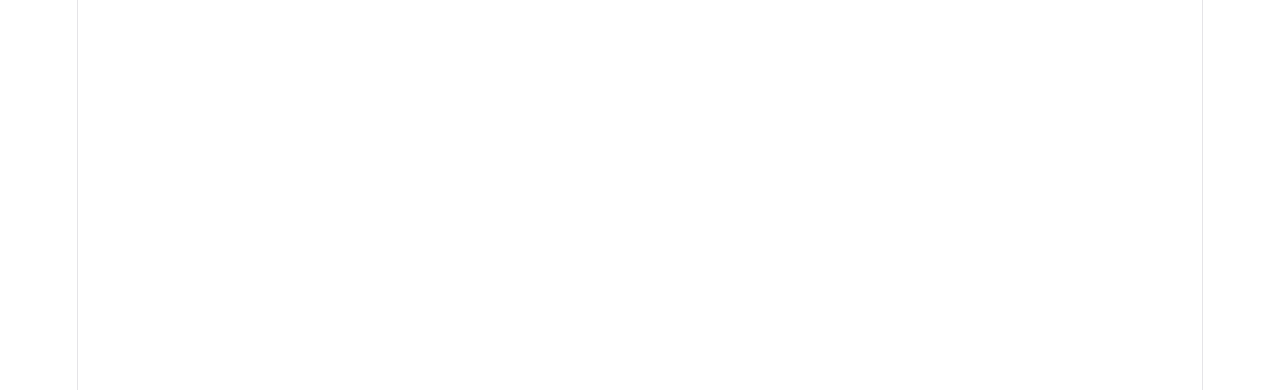
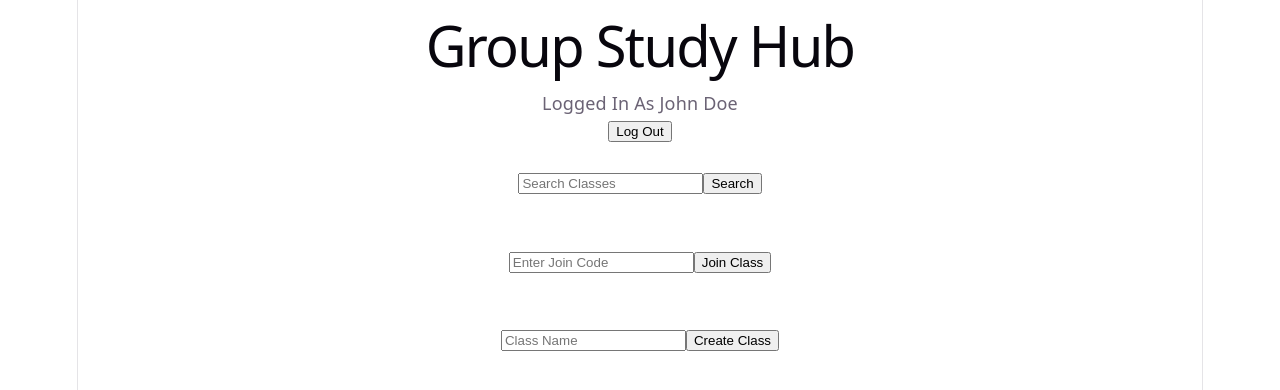
Before and after one commit to ethnlin0-netizen/mern-project, a React (Vite) app in the folder frontend/: page /dashboard in a window 1280 px wide. Before the commit this address had no page. Shown: the top 390 px of the page. Built offline with nearby package versions, Linux system fonts and the light colour scheme.

Commit message:
added dashboard page

```diff
--- a/frontend/src/App.tsx
+++ b/frontend/src/App.tsx
@@ -1,6 +1,7 @@
 import { BrowserRouter, Routes, Route, Navigate } from 'react-router-dom'
-import LoginPage from './pages/LoginPage'
-import RegisterPage from './pages/RegisterPage'
+import LoginPage from './pages/LoginPage.tsx'
+import RegisterPage from './pages/RegisterPage.tsx'
+import DashboardPage from './pages/DashboardPage.tsx'
 
 function App() {
   return (
@@ -9,6 +10,7 @@ function App() {
         <Route path="/" element={<Navigate to="/login" />} />
         <Route path="/login" element={<LoginPage />} />
         <Route path="/register" element={<RegisterPage />} />
+        <Route path="/dashboard" element={<DashboardPage />} />
       </Routes>
     </BrowserRouter>
   )
--- /dev/null
+++ b/frontend/src/components/Dashboard.tsx
@@ -0,0 +1,42 @@
+function Dashboard() {
+  function createClass(event: any): void {
+    event.preventDefault()
+    alert('createClass')
+  }
+
+  function joinClass(event: any): void {
+    event.preventDefault()
+    alert('joinClass')
+  }
+
+  function searchClass(event: any): void {
+    event.preventDefault()
+    alert('searchClass')
+  }
+
+  return (
+    <div id="dashboardDiv">
+      <br />
+      <input type="text" id="searchText" placeholder="Search Classes" />
+      <button type="button" id="searchClassButton" onClick={searchClass}>
+        Search
+      </button><br />
+      <span id="classSearchResult"></span>
+      <p id="classList"></p><br /><br />
+
+      <input type="text" id="joinCode" placeholder="Enter Join Code" />
+      <button type="button" id="joinClassButton" onClick={joinClass}>
+        Join Class
+      </button><br />
+      <span id="joinResult"></span><br /><br />
+
+      <input type="text" id="className" placeholder="Class Name" />
+      <button type="button" id="createClassButton" onClick={createClass}>
+        Create Class
+      </button><br />
+      <span id="createResult"></span>
+    </div>
+  )
+}
+
+export default Dashboard
--- /dev/null
+++ b/frontend/src/components/LoggedInName.tsx
@@ -0,0 +1,15 @@
+function LoggedInName() {
+  function doLogout(event: any): void {
+    event.preventDefault()
+    alert('doLogout')
+  }
+
+  return (
+    <div id="loggedInDiv">
+      <span id="userName">Logged In As John Doe</span><br />
+      <button type="button" onClick={doLogout}>Log Out</button>
+    </div>
+  )
+}
+
+export default LoggedInName
--- /dev/null
+++ b/frontend/src/components/PageTitle.tsx
@@ -0,0 +1,7 @@
+function PageTitle() {
+  return (
+    <h1 id="title">Group Study Hub</h1>
+  )
+}
+
+export default PageTitle
--- /dev/null
+++ b/frontend/src/pages/DashboardPage.tsx
@@ -0,0 +1,15 @@
+import PageTitle from '../components/PageTitle.tsx'
+import LoggedInName from '../components/LoggedInName.tsx'
+import Dashboard from '../components/Dashboard.tsx'
+
+const DashboardPage = () => {
+  return (
+    <div>
+      <PageTitle />
+      <LoggedInName />
+      <Dashboard />
+    </div>
+  )
+}
+
+export default DashboardPage
--- a/frontend/src/pages/LoginPage.tsx
+++ b/frontend/src/pages/LoginPage.tsx
@@ -1,8 +1,10 @@
-import Login from '../components/Login'
+import Login from '../components/Login.tsx'
+import PageTitle from '../components/PageTitle.tsx'
 
-function LoginPage() {
+const LoginPage = () => {
   return (
     <div>
+      <PageTitle />
       <Login />
     </div>
   )
--- a/frontend/src/pages/RegisterPage.tsx
+++ b/frontend/src/pages/RegisterPage.tsx
@@ -1,8 +1,10 @@
-import Register from '../components/Register'
+import Register from '../components/Register.tsx'
+import PageTitle from '../components/PageTitle.tsx'
 
-function RegisterPage() {
+const RegisterPage = () => {
   return (
     <div>
+      <PageTitle />
       <Register />
     </div>
   )
```
